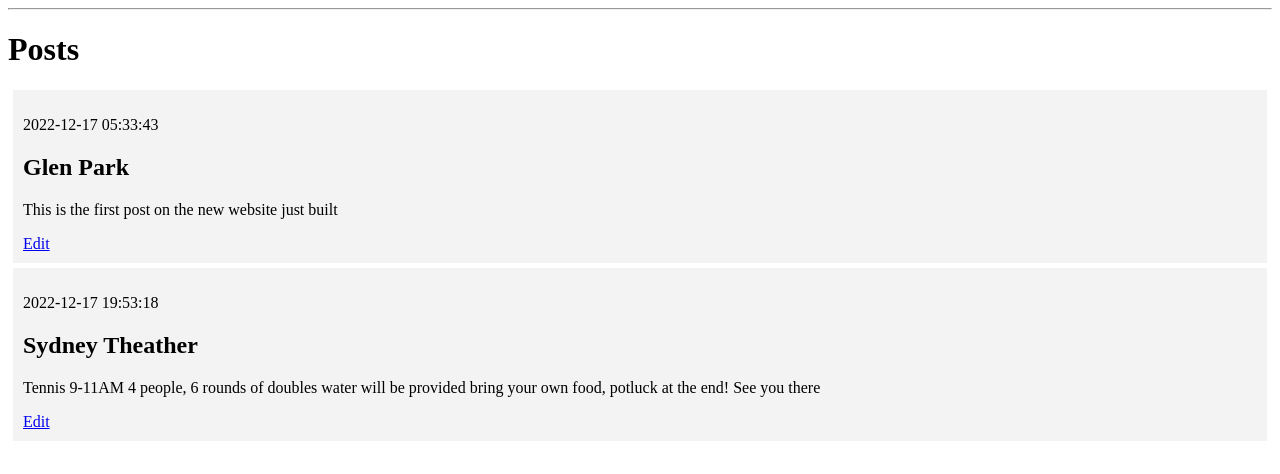
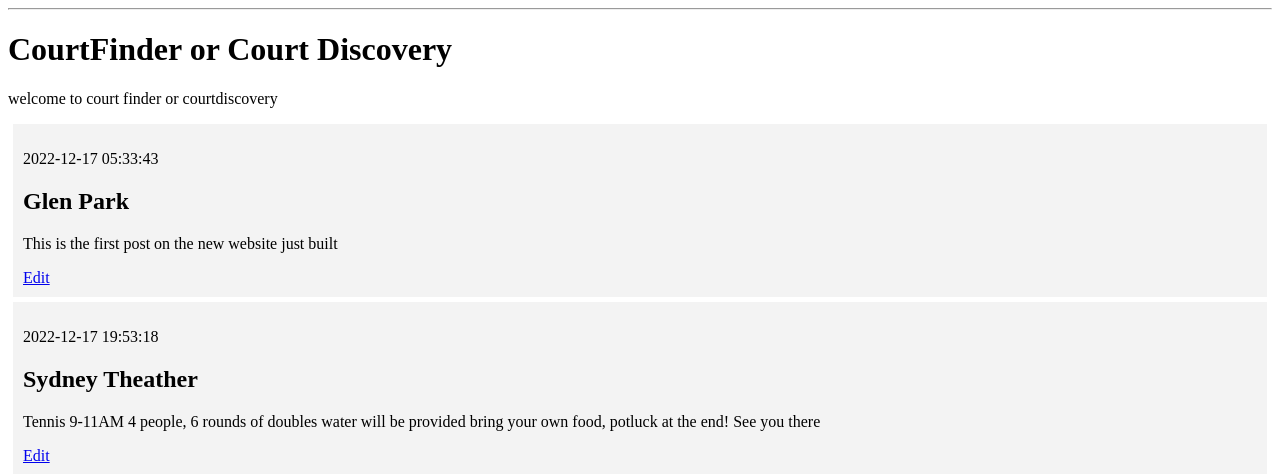
Before and after one commit to RiddSarav/Discovery, a Flask app: page / in a window 1280 px wide. Shown: the part 63-537 px from the top of the page. Run offline with Flask 2, Linux system fonts and the light colour scheme; data comes from the database, SQL or seed files in the repository.

Commit message:
update to change title

```diff
--- a/templates/index.html
+++ b/templates/index.html
@@ -1,7 +1,8 @@
 {% extends 'base.html' %}
 
 {% block content %}
-    <h1>{% block title %} Posts {% endblock %}</h1>
+    <h1>{% block title %} CourtFinder or Court Discovery {% endblock %}</h1>
+    <p>welcome to court finder or courtdiscovery
     {% for post in posts %}
         <div class='post'>
             <p>{{ post['created'] }}</p>
```
